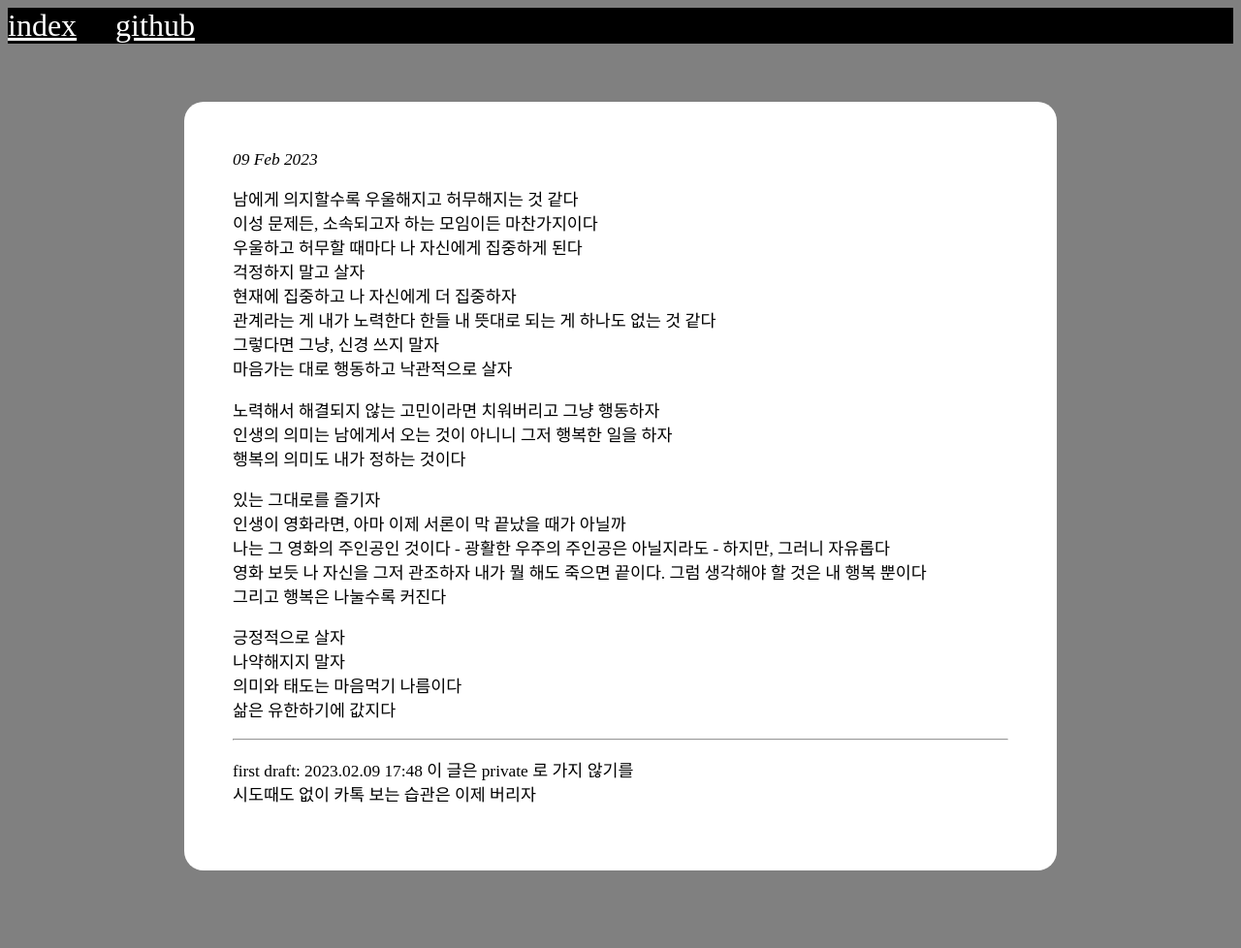
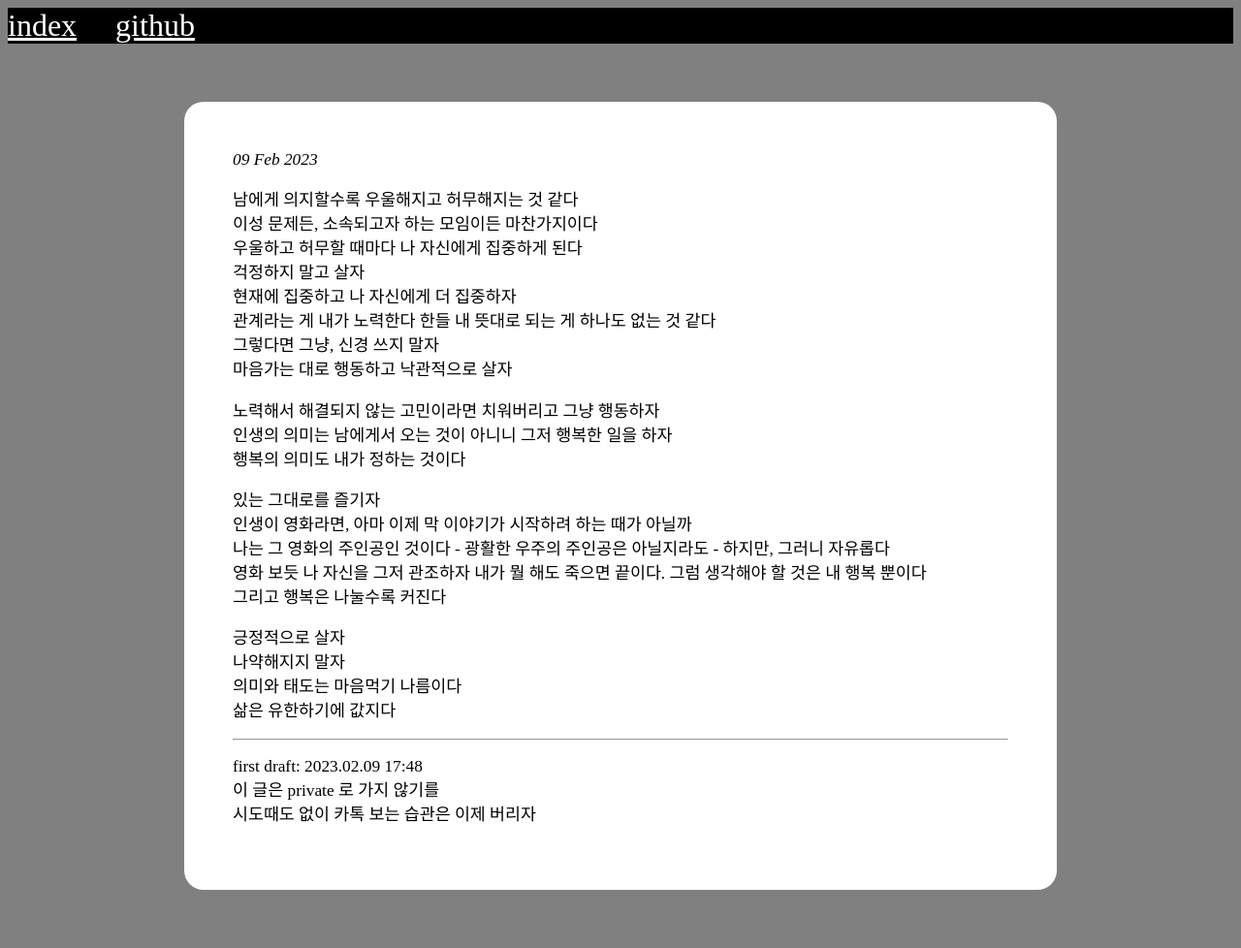
Before and after one commit to ktasha45/ktasha45.github.io, a Jekyll site: the page built from _posts/2023-02-09-0209.md, in a window 1280 px wide. Shown: the whole page at 97% size. Built offline with Jekyll 4.4.1, drawn with Linux system fonts in a browser that asks for light colours; some web fonts are replaced.

Commit message:
0209_edit2

```diff
--- a/_posts/2023-02-09-0209.md
+++ b/_posts/2023-02-09-0209.md
@@ -18,7 +18,7 @@
 행복의 의미도 내가 정하는 것이다
 
 있는 그대로를 즐기자
-인생이 영화라면, 아마 이제 서론이 막 끝났을 때가 아닐까
+인생이 영화라면, 아마 이제 막 이야기가 시작하려 하는 때가 아닐까
 나는 그 영화의 주인공인 것이다 - 광활한 우주의 주인공은 아닐지라도 - 하지만, 그러니 자유롭다
 영화 보듯 나 자신을 그저 관조하자
 내가 뭘 해도 죽으면 끝이다. 그럼 생각해야 할 것은 내 행복 뿐이다
```
